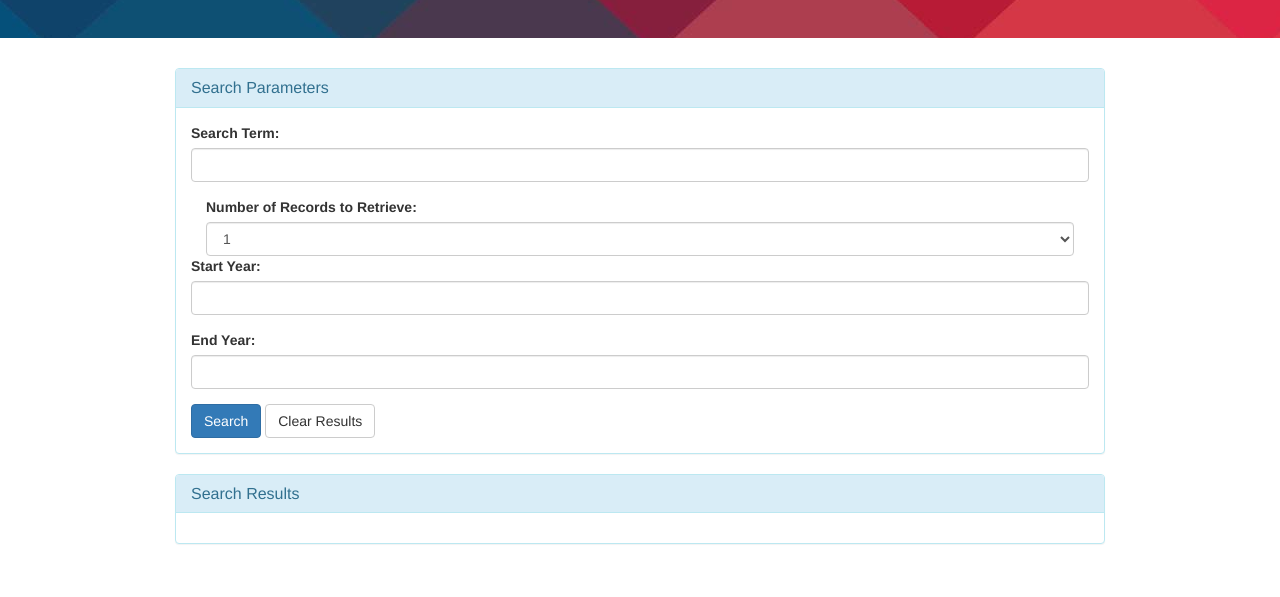
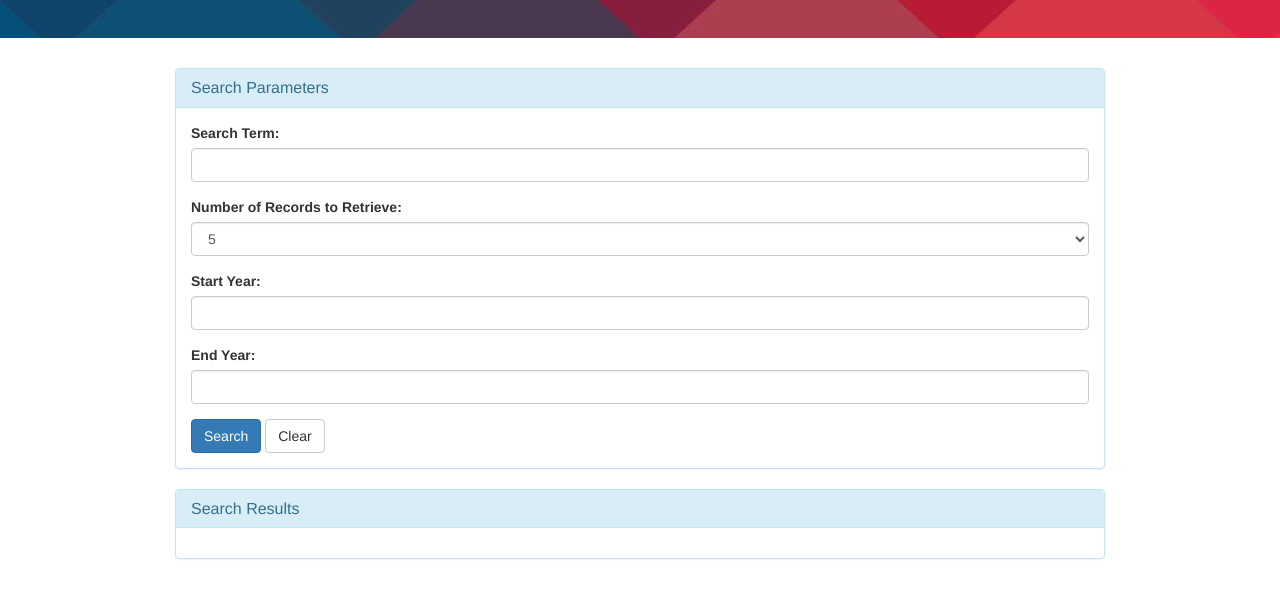
Before and after one commit to amacwhirter/NYTimes, a plain HTML site: page index.html in a window 1280 px wide. Shown: the part 157-754 px from the top of the page. Drawn offline with nearby package versions, Linux system fonts and the light colour scheme; a web font is replaced by a local one.

Commit message:
completed html layout

```diff
--- a/index.html
+++ b/index.html
@@ -25,30 +25,30 @@
 						<h3 class="panel-title">Search Parameters</h3>
 					</div>
 					<div class="panel-body">
+						<form role="form">
 							<div class="form-group">
-							<label class="control-label" for="inputDefault">Search Term:</label>
-							<input type="text" class="form-control" id="inputDefault">
+								<label for="search">Search Term:</label>
+								<input type="text" class="form-control" id="search">
 							</div>
 							<div class="form-group">
-							<label for="select" class="col-lg-12 control-label">Number of Records to Retrieve:</label>
-							<div class="col-lg-12">
-								<select class="form-control" id="select">
-									<option>1</option>
-									<option>5</option>
-									<option>10</option>
+								<label for="num-records">Number of Records to Retrieve:</label>
+								<select class="form-control" id="num-records">
+									<option value="1">1</option>
+									<option value="5" selected>5</option>
+									<option value="10">10</option>
 								</select>
 							</div>
+							<div class="form-group">
+								<label for="start-year">Start Year:</label>
+								<input type="text" class="form-control" id="start-year">
 							</div>
 							<div class="form-group">
-							<label class="control-label" for="inputDefault">Start Year:</label>
-							<input type="text" class="form-control" id="inputDefault">
+								<label for="end-year">End Year:</label>
+								<input type="text" class="form-control" id="end-year">
 							</div>
-						<div class="form-group">
-							<label class="control-label" for="inputDefault">End Year:</label>
-							<input type="text" class="form-control" id="inputDefault">
-						</div>
-						<a href="#" class="btn btn-primary search" type="button">Search</a>
-						<a href="#" class="btn btn-default clear" type="button">Clear Results</a>
+							<button type="submit" class="btn btn-primary" id="search-btn">Search</button>
+							<button type="button" class="btn btn-default">Clear</button>
+						</form>
 					</div>
 				</div>
 				<div class="panel panel-info">
```
Lines whose indentation alone changed are shown as unchanged.
